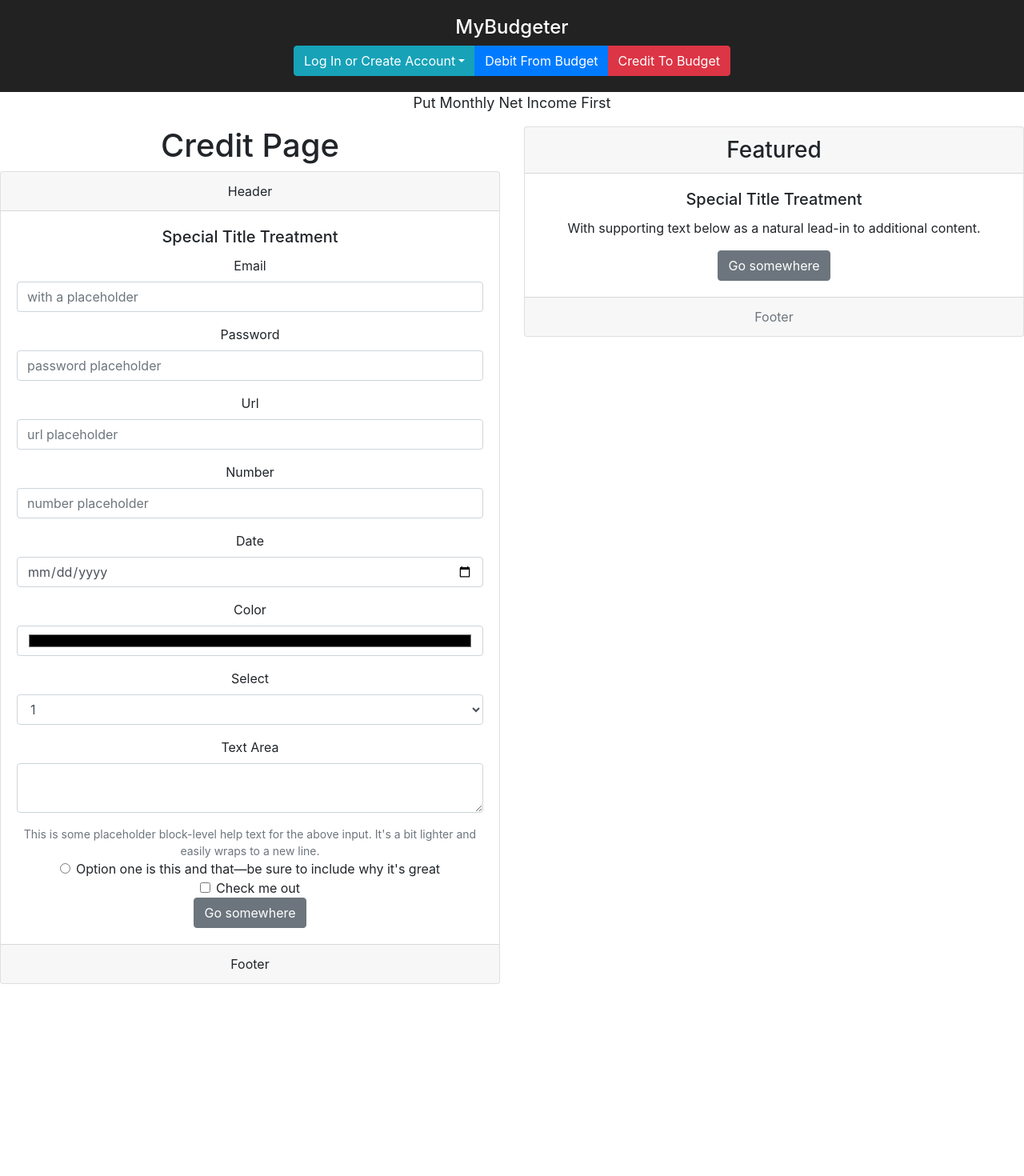
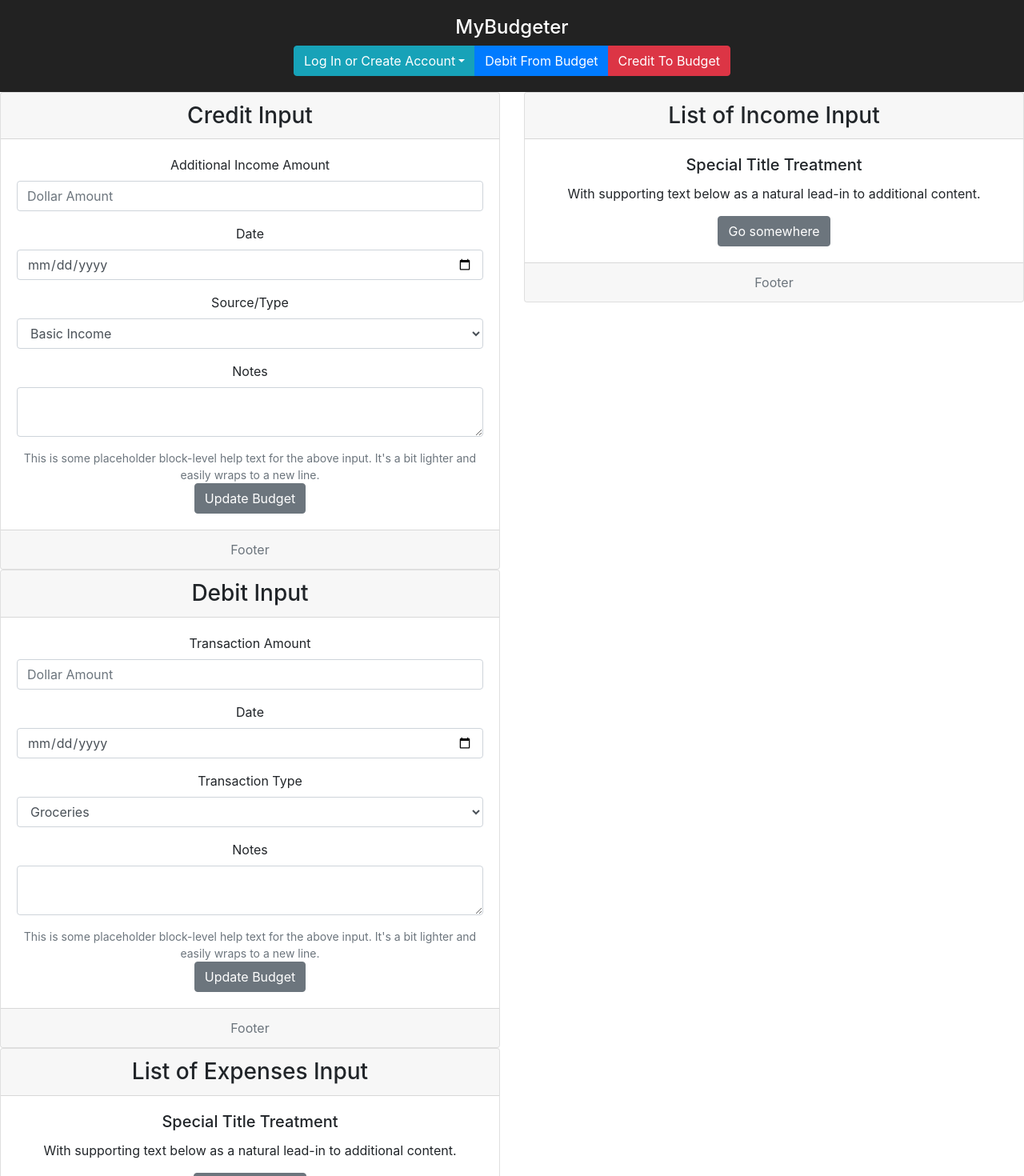
Before and after one commit to jeff-burns/my-budgeter-app-client, a React (Create React App) app: page / in a window 1280 px wide. Shown: the top 1470 px of the page at 80% size. Before the commit the page ends 1230 px from the top, so only its background shows below. Built offline with nearby package versions, Linux system fonts and the light colour scheme.

Commit message:
added details to credit and debit pages

```diff
--- a/src/App.js
+++ b/src/App.js
@@ -1,7 +1,9 @@
 import React, { Component } from 'react';
 import './App.css';
+
 import DropDown from './components/DropDown/DropDown';
 import CreditPage from './components/CreditPage/CreditPage';
+import DebitPage from './components/DebitPage/DebitPage';
 
 class App extends Component {
   render() {
@@ -11,10 +13,10 @@ class App extends Component {
           <h1 className="App-title">MyBudgeter</h1>
           <DropDown />
         </header>
-        <p className="App-intro">
-        Put Monthly Net Income First
-        </p>
-        <CreditPage />
+        <main>
+          <CreditPage />
+          <DebitPage />
+        </main>
       </div>
     );
   }
--- a/src/components/CreditPage/CreditPage.js
+++ b/src/components/CreditPage/CreditPage.js
@@ -1,30 +1,53 @@
 import React from 'react';
 import { Card, Button, CardHeader, CardFooter, CardBody,
-  CardTitle, CardText, Row, Col } from 'reactstrap';
-import InputForm from '../InputForm/InputForm'
+  CardTitle, CardText, Row, Col, Form, FormGroup, Label, Input, FormText } from 'reactstrap';
+// import InputForm from '../InputForm/InputForm'
 
 
 const CreditPage = (props) => {
   return (
     <Row>
+    <Col sm="6">
 
-    <Col sm="6">
-    <h1>Credit Page </h1>
 
       <Card>
-        <CardHeader>Header</CardHeader>
+        <CardHeader tag="h3">Credit Input</CardHeader>
         <CardBody>
-          <CardTitle>Special Title Treatment</CardTitle>
-          <InputForm />
-
-          <Button>Go somewhere</Button>
+        <Form>
+        <FormGroup>
+          <Label for="exampleNumber">Additional Income Amount</Label>
+          <Input type="text" name="transactionAmount" id="exampleNumber" placeholder="Dollar Amount" />
+        </FormGroup>
+        <FormGroup>
+          <Label for="exampleDate">Date</Label>
+          <Input type="date" name="date" id="exampleDate" placeholder="date placeholder" />
+        </FormGroup>
+        <FormGroup>
+          <Label for="exampleSelect">Source/Type</Label>
+          <Input type="select" name="select" id="exampleSelect">
+            <option>Basic Income</option>
+            <option>Cash</option>
+            <option>Investment Income</option>
+            <option>Side Job Cash</option>
+          </Input>
+        </FormGroup>
+        <FormGroup>
+          <Label for="exampleText">Notes</Label>
+          <Input type="textarea" name="text" id="exampleText" />
+        </FormGroup>
+          <FormText color="muted">
+            This is some placeholder block-level help text for the above input.
+            It's a bit lighter and easily wraps to a new line.
+          </FormText>
+      </Form>
+          <Button>Update Budget</Button>
         </CardBody>
-        <CardFooter>Footer</CardFooter>
+        <CardFooter className="text-muted">Footer</CardFooter>
       </Card>
       </Col>
       <Col sm="6">
       <Card>
-        <CardHeader tag="h3">Featured</CardHeader>
+        <CardHeader tag="h3">List of Income Input</CardHeader>
         <CardBody>
           <CardTitle>Special Title Treatment</CardTitle>
           <CardText>With supporting text below as a natural lead-in to additional content.</CardText>
--- a/src/components/DebitPage/DebitPage.js
+++ b/src/components/DebitPage/DebitPage.js
@@ -1,26 +1,58 @@
 import React from 'react';
 import { Card, Button, CardHeader, CardFooter, CardBody,
-  CardTitle, CardText } from 'reactstrap';
-import InputForm from '../InputForm/InputForm'
+    CardTitle, CardText, Row, Col, Form, FormGroup, Label, Input, FormText } from 'reactstrap';
+// import InputForm from '../InputForm/InputForm'
 
 
 const DebitPage = (props) => {
   return (
-    <div>
-    <h1>Credit Page </h1>
+    <Row>
+    <Col sm="6">
 
       <Card>
-        <CardHeader>Header</CardHeader>
-        <CardBody>
-          <CardTitle>Special Title Treatment</CardTitle>
-          <InputForm />
-          <Button>Go somewhere</Button>
+      <CardHeader tag="h3">Debit Input</CardHeader>
+      <CardBody>
+          <Form>
+          <FormGroup>
+            <Label for="exampleNumber">Transaction Amount</Label>
+            <Input type="text" name="transactionAmount" id="exampleNumber" placeholder="Dollar Amount" />
+          </FormGroup>
+          <FormGroup>
+            <Label for="exampleDate">Date</Label>
+            <Input type="date" name="date" id="exampleDate" placeholder="date placeholder" />
+          </FormGroup>
+          <FormGroup>
+            <Label for="exampleSelect">Transaction Type</Label>
+            <Input type="select" name="select" id="exampleSelect">
+              <option>Groceries</option>
+              <option>Gas</option>
+              <option>Car Maintenance</option>
+              <option>Energy Bill(s)</option>
+              <option>Internet</option>
+              <option>Medicine</option>
+              <option>Toiletries</option>
+              <option>Recreational</option>
+              <option>Insurance</option>
+              <option>Computers</option>
+              <option>Medical Payments</option>
+            </Input>
+          </FormGroup>
+          <FormGroup>
+            <Label for="exampleText">Notes</Label>
+            <Input type="textarea" name="text" id="exampleText" />
+          </FormGroup>
+            <FormText color="muted">
+              This is some placeholder block-level help text for the above input.
+              It's a bit lighter and easily wraps to a new line.
+            </FormText>
+        </Form>
+        <Button>Update Budget</Button>
         </CardBody>
-        <CardFooter>Footer</CardFooter>
+        <CardFooter className="text-muted">Footer</CardFooter>
       </Card>
 
       <Card>
-        <CardHeader tag="h3">Featured</CardHeader>
+        <CardHeader tag="h3">List of Expenses Input</CardHeader>
         <CardBody>
           <CardTitle>Special Title Treatment</CardTitle>
           <CardText>With supporting text below as a natural lead-in to additional content.</CardText>
@@ -28,7 +60,9 @@ const DebitPage = (props) => {
         </CardBody>
         <CardFooter className="text-muted">Footer</CardFooter>
       </Card>
-    </div>
+      </Col>
+
+      </Row>
   );
 };
 
--- a/src/components/InputForm/InputForm.js
+++ b/src/components/InputForm/InputForm.js
@@ -6,31 +6,15 @@ export default class InputForm extends React.Component {
     return (
       <Form>
         <FormGroup>
-          <Label for="exampleEmail">Email</Label>
-          <Input type="email" name="email" id="exampleEmail" placeholder="with a placeholder" />
-        </FormGroup>
-        <FormGroup>
-          <Label for="examplePassword">Password</Label>
-          <Input type="password" name="password" id="examplePassword" placeholder="password placeholder" />
-        </FormGroup>
-        <FormGroup>
-          <Label for="exampleUrl">Url</Label>
-          <Input type="url" name="url" id="exampleUrl" placeholder="url placeholder" />
-        </FormGroup>
-        <FormGroup>
-          <Label for="exampleNumber">Number</Label>
-          <Input type="number" name="number" id="exampleNumber" placeholder="number placeholder" />
+          <Label for="exampleNumber">Transaction Amount</Label>
+          <Input type="text" name="transactionAmount" id="exampleNumber" placeholder="Dollar Amount" />
         </FormGroup>
         <FormGroup>
           <Label for="exampleDate">Date</Label>
           <Input type="date" name="date" id="exampleDate" placeholder="date placeholder" />
         </FormGroup>
         <FormGroup>
-          <Label for="exampleColor">Color</Label>
-          <Input type="color" name="color" id="exampleColor" placeholder="color placeholder" />
-        </FormGroup>
-        <FormGroup>
-          <Label for="exampleSelect">Select</Label>
+          <Label for="exampleSelect">Transaction Source/Type</Label>
           <Input type="select" name="select" id="exampleSelect">
             <option>1</option>
             <option>2</option>
@@ -40,25 +24,13 @@ export default class InputForm extends React.Component {
           </Input>
         </FormGroup>
         <FormGroup>
-          <Label for="exampleText">Text Area</Label>
+          <Label for="exampleText">Notes</Label>
           <Input type="textarea" name="text" id="exampleText" />
         </FormGroup>
           <FormText color="muted">
             This is some placeholder block-level help text for the above input.
             It's a bit lighter and easily wraps to a new line.
           </FormText>
-        <FormGroup check>
-          <Label check>
-            <Input type="radio" />{' '}
-            Option one is this and that—be sure to include why it's great
-          </Label>
-        </FormGroup>
-        <FormGroup check>
-          <Label check>
-            <Input type="checkbox" />{' '}
-            Check me out
-          </Label>
-        </FormGroup>
       </Form>
     );
   }
```
Also changed, not shown: src/components/DropDown/DropDown.js (+4 -3 lines).
